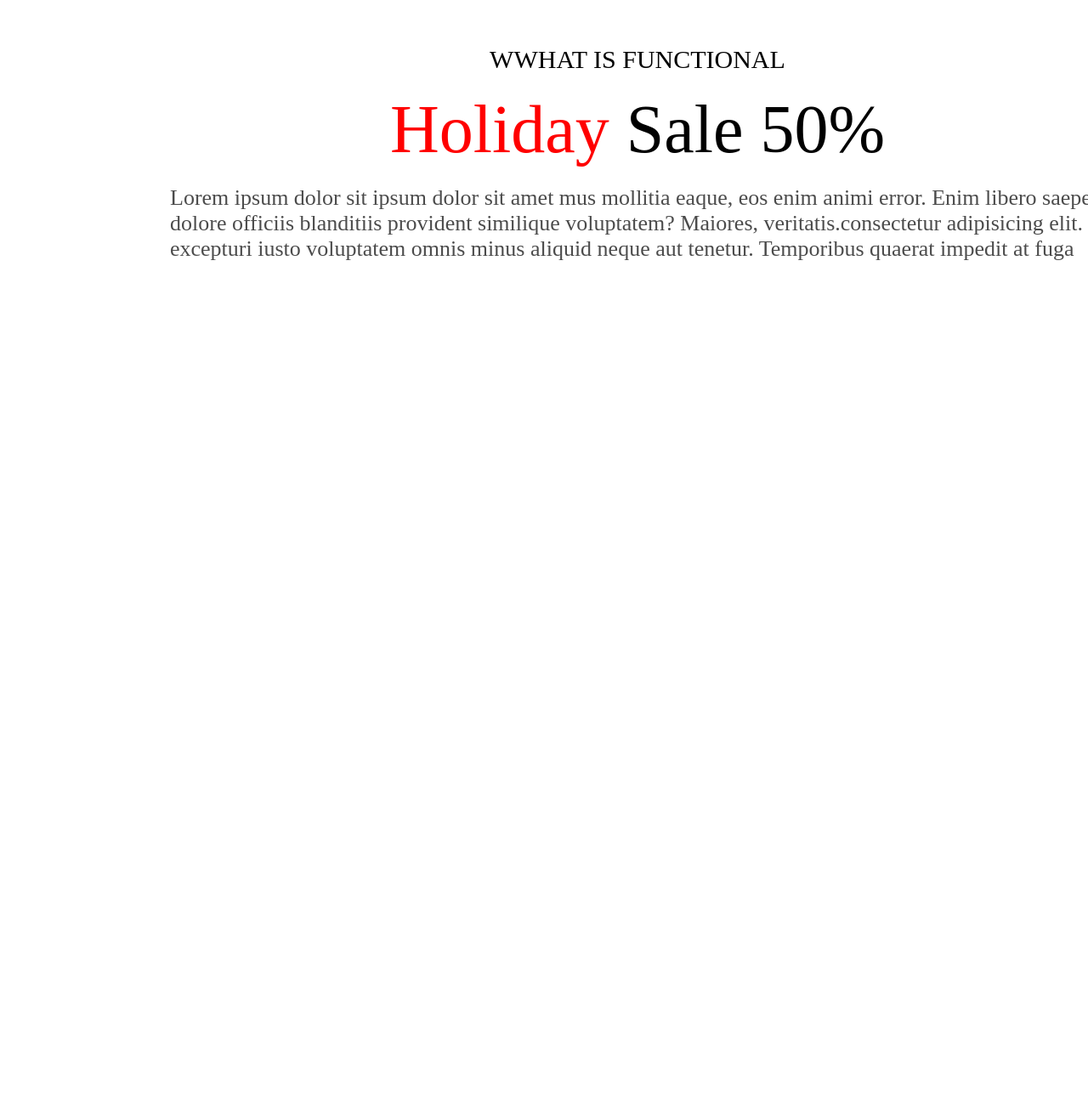
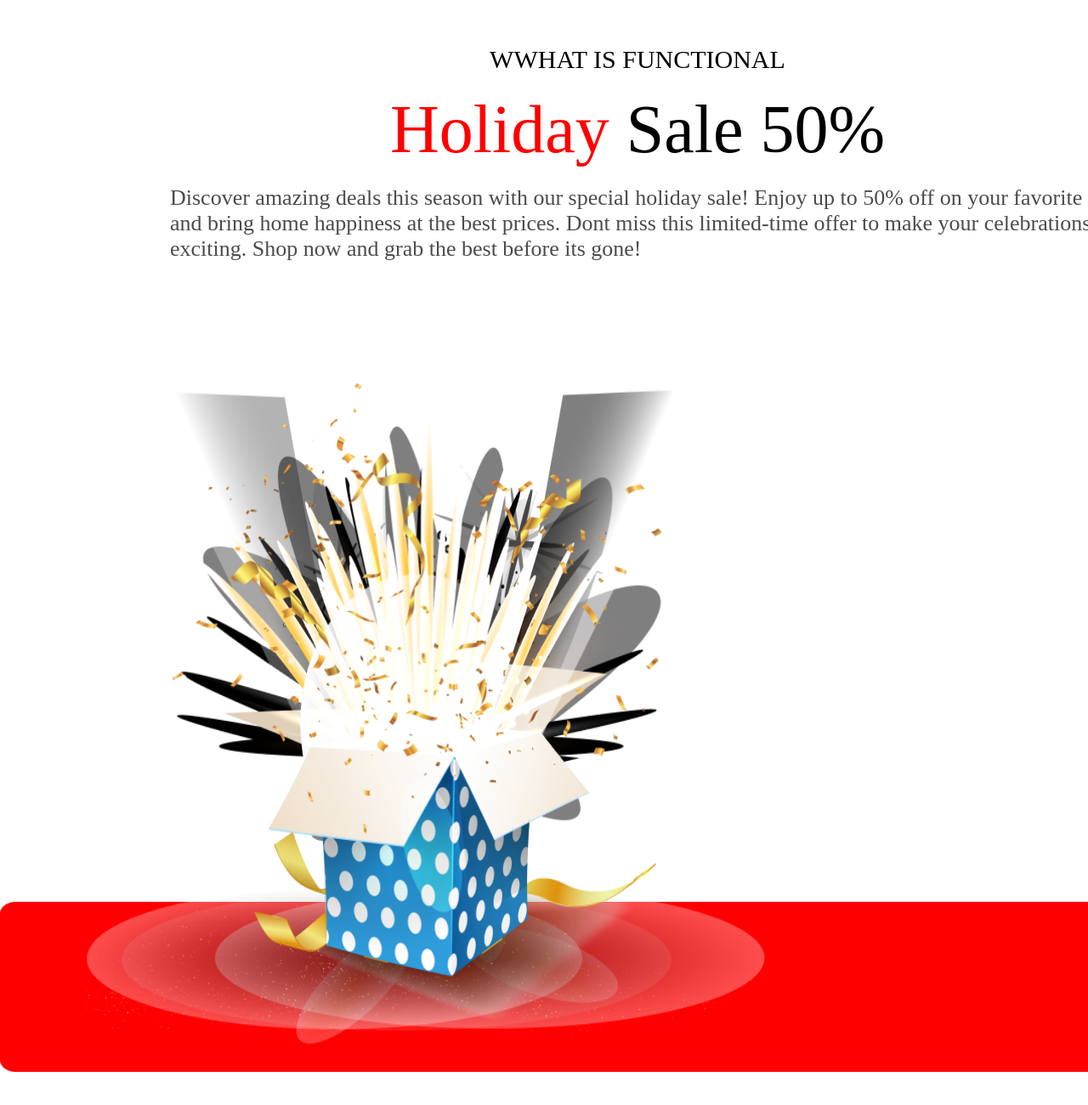
Before and after one commit to MirajMalik/NewYearSale, a plain HTML site: page index.html in a window 1280 px wide. Shown: the part 3551-4851 px from the top of the page at 85% size. Drawn offline with Linux system fonts and the light colour scheme.

Commit message:
surprise section added

```diff
--- a/index.html
+++ b/index.html
@@ -81,20 +81,20 @@
         <div class="surprise-text">
             <p class="surprise-text-header">WWHAT IS FUNCTIONAL</p>
             <p class="surprise-text-sale"><span class="surprise-holiday">Holiday </span>Sale 50%</p>
-            <p class="surprise-text-desc">Lorem ipsum dolor sit ipsum dolor sit amet mus mollitia eaque, eos enim animi error. Enim libero saepe ab quia dolore officiis blanditiis provident similique voluptatem? Maiores, veritatis.consectetur adipisicing elit. Sapiente, excepturi iusto voluptatem omnis minus aliquid neque aut tenetur. Temporibus quaerat impedit at fuga</p>
+            <p class="surprise-text-desc"> Discover amazing deals this season with our special holiday sale!
+                Enjoy up to 50% off on your favorite products and bring home happiness at the best prices.
+                Dont miss this limited-time offer to make your celebrations even more exciting.
+                Shop now and grab the best before its gone!</p>
         </div>
-        <!-- <div class="surprise-box">
-            <div class="surprise-box1">
-                <img src="resources/Rectangle 2.png" alt="">
-                <div class="surprise-box2">
-                <img src="resources/Group 75.png" alt="">
+        <div class="surprise-box">
+            <div class="surprise-container">
+                <img src="resources/Rectangle 2.png" class="carpet" alt="">
+                <img src="resources/Group 75.png" class="box"  alt="">
             </div>
-            </div>
+        </div>
+    </div>
 
 
-
-        </div> -->
-    </div>
 
 
 
--- a/styles/style.css
+++ b/styles/style.css
@@ -296,6 +296,7 @@ body {
 
 .surprise-section{
     /* background-color: beige; */
+
     height: 1200px;
     width: 1500px;
     margin: auto;
@@ -345,32 +346,38 @@ body {
     align-items: end;
     height: 300px;
     width: 1600px;
-    position: relative;
+    /* position: relative; */
+   background-color: transparent !important;
 }
 
-/* .surprise-box img{
-
+.surprise-container{
+    position: relative;
+    width: 1500px;
 }
 
-.surprise-box1{
-    background-color: #f55b5b;
 
+.carpet{
+    /* background-color: #f55b5b; */
+    position: absolute;
+    bottom: 0;
+    left: 0;
     width: 100%;
-    height: 20%;
+    z-index: 1;
+    height: 200px;
 }
 
-.surprise-box2{
-    background-color: rgb(90, 32, 165);
-    height: 1000px;
-    width: 50%;
-    z-index: inherit;
-
+.box{
+    /* background-color: rgb(90, 32, 165); */
+    position: absolute;
+    height: 800px;
+    width: 800px;
+    bottom: 10px;
+    left: 100px;
+    z-index:2;
+    transform: rotate(45);
 }
 
-.surprise-box img{
-    height: 50%;
-    width: 50%;
-} */
+
 
 
 
```
